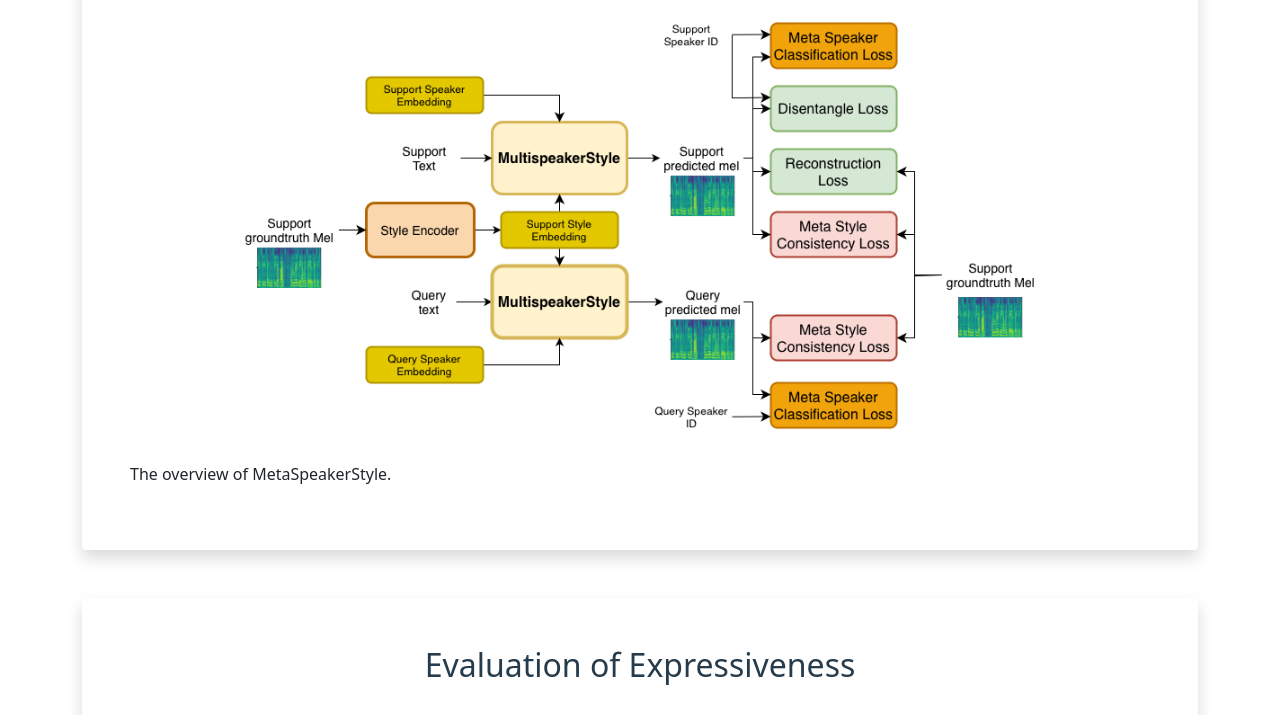
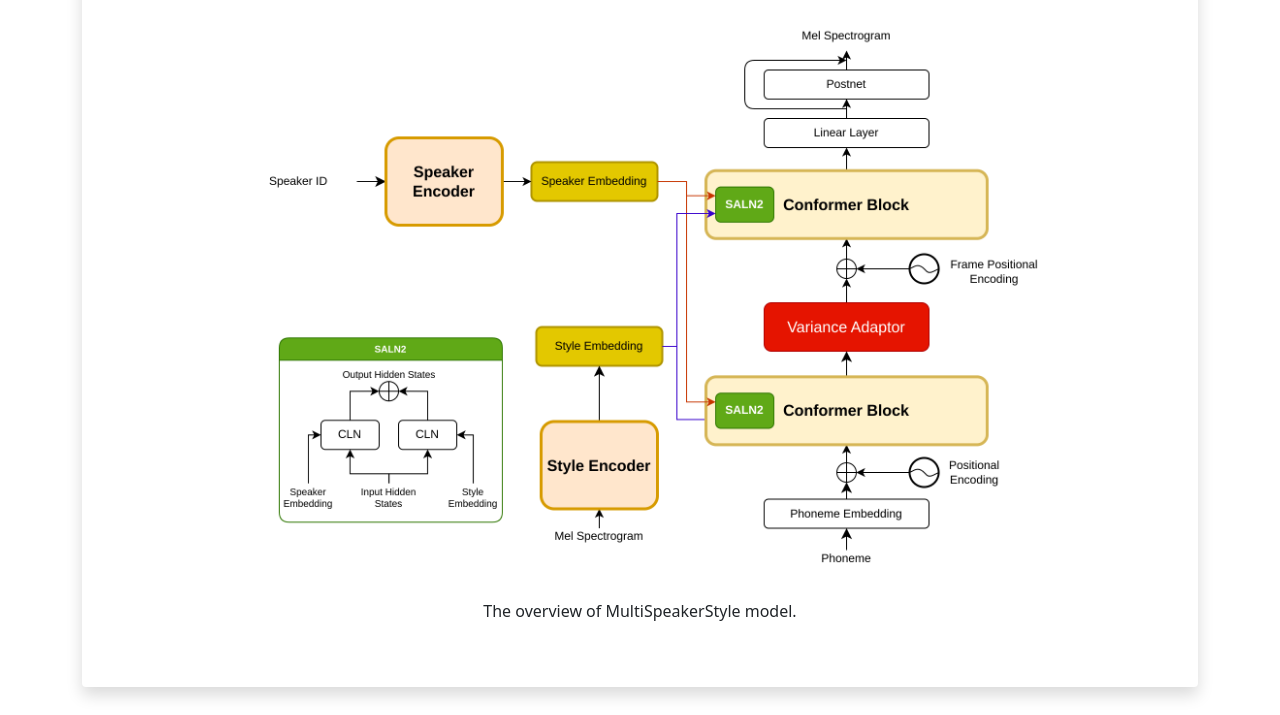
Before and after one commit to SpeechWorld/speechworld.github.io, a plain HTML site: page MetaSpeakerStyle/index.html in a window 1280 px wide. Shown: the part 729-1444 px from the top of the page. Drawn offline with nearby package versions, Linux system fonts and the light colour scheme.

Commit message:
update metaspeakerstyle image

```diff
--- a/MetaSpeakerStyle/index.html
+++ b/MetaSpeakerStyle/index.html
@@ -48,11 +48,11 @@
 	<h2 id="model-overview" style="text-align: center;">Model Overview</h2>
 	<body>
 	<p style="text-align: center;">
-		<img src="./Metalearning.png" height="400" width="800">
+		<img src="./MultispeakerStyle.png" height="400" width="800">
 	</p>
 	</body>
-		<p>
-		The overview of MetaSpeakerStyle.
+		<p style="text-align: center;">
+			The overview of MultiSpeakerStyle model.
 		</p>
 </div>
 
```
Also changed, not shown: MetaSpeakerStyle/Metalearning.png (deleted), MetaSpeakerStyle/MultispeakerStyle.png (added), MetaSpeakerStyle/Overview.jpg (deleted).
